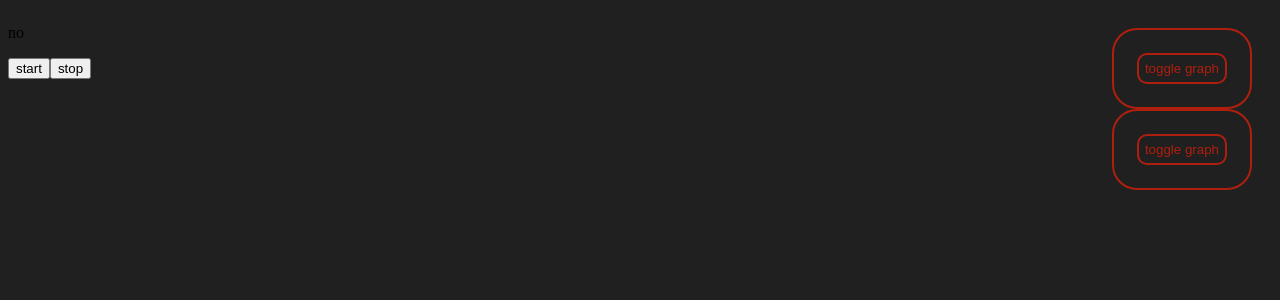
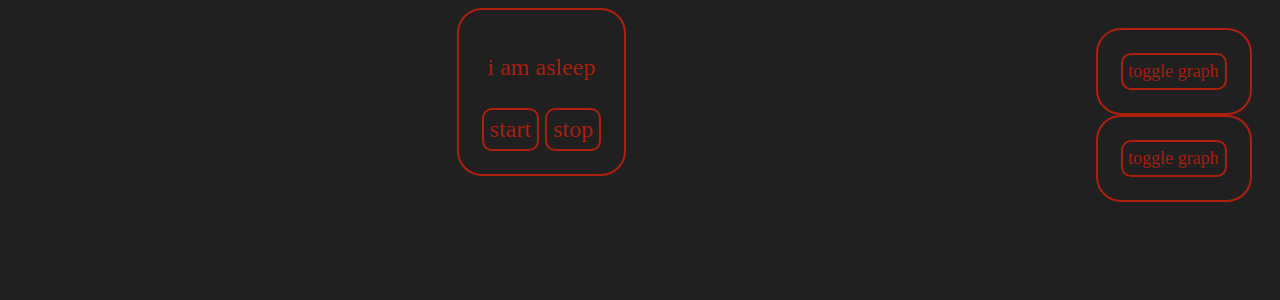
Before and after one commit to maxfarr/music-education-tools, a React (Vite) app: page / in a window 1280 px wide. Shown: the top 300 px of the page. Built offline with nearby package versions, Linux system fonts and the light colour scheme.

Commit message:
basic scale game functionality

```diff
--- a/src/App.jsx
+++ b/src/App.jsx
@@ -1,4 +1,4 @@
-import { createContext, useEffect, useRef, useState } from "react";
+import { createContext, useCallback, useEffect, useRef, useState } from "react";
 import PitchDetector from "./PitchDetector";
 import * as Tone from "tone";
 import * as d3 from "d3";
@@ -14,7 +14,7 @@ const WINDOW_SIZE = BATCHES * 128;
 
 let INPUT_SAMPLE_RATE = 48000.0;
 
-const CLARITY_THRESHOLD = 0.65;
+const CLARITY_THRESHOLD = 0.85;
 const MAX_TAU = 600;
 
 const SamplesContext = createContext();
@@ -54,6 +54,19 @@ const buttonStyle = {
   backgroundColor: backgroundHex,
   padding: "6px",
   color: mainColorHex,
+  fontFamily: "donegal",
+  fontSize: 24,
+};
+
+const graphButtonStyle = {
+  borderRadius: "10px",
+  margin: "3px",
+  border: "2px solid " + mainColorHex,
+  backgroundColor: backgroundHex,
+  padding: "6px",
+  color: mainColorHex,
+  fontFamily: "donegal",
+  fontSize: 18,
 };
 
 const widgetStyle = {
@@ -71,6 +84,16 @@ const boxStyle = {
 
 const textStyle = {
   color: mainColorHex,
+  fontFamily: "donegal",
+  fontSize: 24,
+  textAlign: "center",
+};
+
+const mainTextStyle = {
+  color: mainColorHex,
+  fontFamily: "donegal",
+  textAlign: "center",
+  fontSize: 80,
 };
 
 function App() {
@@ -130,19 +153,6 @@ function App() {
 
   return (
     <>
-      <SamplesContext.Provider value={{ samples: samples }}>
-        <div className="buttons" style={{ float: "left" }}>
-          <div>
-            {/* <PitchDetector samples={samples} /> */}
-            <ScaleGame
-              samples={samples}
-              sampleRate={INPUT_SAMPLE_RATE}
-              NSDFvals={NSDFvals}
-              initAudioInput={micInputSetup}
-            />
-          </div>
-        </div>
-
       <div className="graphWidget" style={widgetStyle}>
         <div style={boxStyle}>
           {graphEnabled ? <Graph samples={samples} /> : null}
@@ -154,6 +164,23 @@ function App() {
           <ToggleGraphButton setEnabled={setNSDFGraphEnabled} />
         </div>
       </div>
+
+      <SamplesContext.Provider value={{ samples: samples }}>
+        {/* <PitchDetector samples={samples} /> */}
+        <div
+          style={{
+            display: "flex",
+            alignItems: "center",
+            justifyContent: "center",
+          }}
+        >
+          <ScaleGame
+            samples={samples}
+            sampleRate={INPUT_SAMPLE_RATE}
+            NSDFvals={NSDFvals}
+            initAudioInput={micInputSetup}
+          />
+        </div>
       </SamplesContext.Provider>
     </>
   );
@@ -161,29 +188,54 @@ function App() {
 
 function ScaleGame({ samples, sampleRate, NSDFvals, initAudioInput }) {
   const [gameRunning, setGameRunning] = useState(false);
-  const detectedNote = useRef("");
+  const [targetDegree, setTargetDegree] = useState(0);
   const previousDetectedNote = useRef("");
   const currentCounter = useRef(0);
 
   const detector = useRef();
 
+  const scale = C_MAJOR;
+
+  function isNoteCorrect(note) {
+    return note === scale[targetDegree];
+  }
+
+  // function onDetectNote(note) {
+  //   if (isNoteCorrect(note)) {
+  //     console.log("setting increment callback");
+  //     setTargetDegree((d) => {
+  //       console.log("incrementing from ", d);
+  //       return (d + 1) % 7;
+  //     });
+  //   }
+  // }
+
   function onDetectFreq(freq, clarity) {
+    console.log(freq);
+    if (freq > 1300.0) return;
+
+    //console.log(freq);
     const note = noteFromFreq(freq);
     if (note === previousDetectedNote.current) {
       currentCounter.current += 1;
-      if (currentCounter.current === 9) {
-        // console.log("note", note);
-        // console.log("clarity", clarity);
+      if (currentCounter.current === 14) {
         if (clarity > CLARITY_THRESHOLD) {
           console.log(`note ${note} with clarity ${clarity}`);
+
+          if (isNoteCorrect(note)) {
+            console.log("setting increment callback");
+            setTargetDegree((d) => {
+              console.log("incrementing from ", d);
+              return (d + 1) % 7;
+            });
+          }
         }
       }
     } else {
-      //console.log("reset");
       currentCounter.current = 0;
     }
-    previousDetectedNote.current = detectedNote.current;
-    detectedNote.current = note;
+
+    previousDetectedNote.current = note;
   }
 
   function onComputeNSDF(datavals) {
@@ -217,21 +269,42 @@ function ScaleGame({ samples, sampleRate, NSDFvals, initAudioInput }) {
     };
   }, []);
 
+  useEffect(() => {
+    detector.current.freqCallback = onDetectFreq;
+  }, [targetDegree]);
+
   return (
+    <div style={{ ...boxStyle, alignItems: "center" }}>
+      {gameRunning ? (
         <>
-      {gameRunning ? <p>yes</p> : <p>no</p>}
+          <p style={{ ...textStyle, textAlign: "left" }}>
+            play this note, please:
+          </p>
+          <p style={mainTextStyle}>{scale[targetDegree]}</p>
+        </>
+      ) : (
+        <p style={textStyle}>i am asleep</p>
+      )}
       <StartGameButton startGame={startGame} />
       <StopGameButton stopGame={stopGame} />
-    </>
+    </div>
   );
 }
 
 function StartGameButton({ startGame }) {
-  return <button onClick={() => startGame()}>start</button>;
+  return (
+    <button style={buttonStyle} onClick={() => startGame()}>
+      start
+    </button>
+  );
 }
 
 function StopGameButton({ stopGame }) {
-  return <button onClick={() => stopGame()}>stop</button>;
+  return (
+    <button style={buttonStyle} onClick={() => stopGame()}>
+      stop
+    </button>
+  );
 }
 
 function ToggleGraphButton({ setEnabled }) {
@@ -240,7 +313,7 @@ function ToggleGraphButton({ setEnabled }) {
   }
 
   return (
-    <button onClick={stop} style={buttonStyle}>
+    <button onClick={stop} style={graphButtonStyle}>
       toggle graph
     </button>
   );
--- a/src/PitchDetector.js
+++ b/src/PitchDetector.js
@@ -13,7 +13,7 @@ export default class PitchDetector {
     this.samples = samples;
     this.sampleRate = sampleRate;
     this.rateMS = rateMS;
-    this.onDetectFreq = onDetectFreq;
+    this.freqCallback = onDetectFreq;
     this.onComputeNSDF = onComputeNSDF;
     this.k = k;
     this.W = W;
@@ -108,7 +108,7 @@ export default class PitchDetector {
 
         for (let i = positiveZeroCrossings[0]; i < MAX_TAU; i++) {
           if (datavals[i - 1] > threshold && datavals[i] < datavals[i - 1]) {
-            this.onDetectFreq(this.sampleRate / (i - 1), datavals[i - 1]);
+            this.freqCallback(this.sampleRate / (i - 1), datavals[i - 1]);
             break;
           }
         }
@@ -122,107 +122,3 @@ export default class PitchDetector {
     if (this.id) clearInterval(this.id);
   }
 }
-
-// export default function PitchDetector({
-//   samples,
-//   sample_rate = 100,
-//   color,
-//   button_style,
-//   widget_style,
-//   rate_ms,
-//   onDetectFreq,
-//   graph_params,
-// }) {
-//   const [peakTau, setPeakTau] = useState(0);
-
-//   function freqFromTau(tau) {
-//     return rate_ms / tau;
-//   }
-
-//   const k = 0.9;
-
-//   function initDetection() {
-//     setInterval(() => {
-//       let datavals = [];
-
-//       let positiveZeroCrossings = [];
-//       let negativeZeroCrossings = [];
-
-//       if (samples.current === undefined || samples.current.length === 0) {
-//         return;
-//       }
-
-//       for (let i = 0; i < MAX_TAU; i++) {
-//         let val = NSDF(i + 1, samples);
-//         datavals.push(val);
-//       }
-
-//       for (let i = 1; i < MAX_TAU; i++) {
-//         if (datavals[i] >= 0 && datavals[i - 1] < 0) {
-//           positiveZeroCrossings.push(i);
-//         }
-
-//         if (datavals[i] <= 0 && datavals[i - 1] > 0) {
-//           negativeZeroCrossings.push(i);
-//         }
-//       }
-
-//       // TODO: figure this mess out
-//       let calculatePeak = true;
-//       if (positiveZeroCrossings.length === 0) {
-//         //throw new Error("initDetection: no positive zero crossings");
-//         //console.log("initDetection: no positive zero crossings");
-//         calculatePeak = false;
-//       }
-//       if (negativeZeroCrossings.length === 0) {
-//         //throw new Error("initDetection: no negative zero crossings");
-//         //console.log("initDetection: no negative zero crossings");
-//         calculatePeak = false;
-//       }
-//       if (negativeZeroCrossings[0] > positiveZeroCrossings[0]) {
-//         //throw new Error("first crossing is not negative");
-//         //console.log("first crossing is not negative");
-//         calculatePeak = false;
-//       }
-
-//       if (calculatePeak) {
-//         let maxval = datavals[positiveZeroCrossings[0]];
-//         for (let i = positiveZeroCrossings[0]; i < MAX_TAU; i++) {
-//           let val = datavals[i];
-//           if (val > maxval) {
-//             maxval = val;
-//           }
-//         }
-
-//         let threshold = maxval * k;
-
-//         for (let i = positiveZeroCrossings[0]; i < MAX_TAU; i++) {
-//           if (datavals[i - 1] > threshold && datavals[i] < datavals[i - 1]) {
-//             setPeakTau(i);
-//             onDetectFreq(freqFromTau(i));
-//             break;
-//           }
-//         }
-//       }
-//     }, rate_ms);
-//   }
-
-//   return (
-//     <div className="detectorFrame" style={widget_style}>
-//       <svg
-//         className="graph"
-//         width={graph_params.width}
-//         height={graph_params.height}
-//         ref={svgRef}
-//       ></svg>
-//       <p style={textStyle}>
-//         detected peak: {peakTau.toString()} samples (
-//         {peakTau === 0 ? "NaN" : (INPUT_SAMPLE_RATE / peakTau).toString()} Hz)
-//       </p>
-//       <p style={textStyle}>detected note: {note}</p>
-//       <button onClick={initDetection} style={button_style}>
-//         start pitch detection
-//       </button>
-//     </div>
-//   );
-// }
--- /dev/null
+++ b/src/index.css
@@ -0,0 +1,6 @@
+@font-face {
+  font-family: "donegal";
+  src: local("donegal"), url(./DonegalOne-Regular.ttf) format("truetype");
+  /* other formats include: 'woff2', 'truetype, 'opentype',
+                              'embedded-opentype', and 'svg' */
+}
--- a/src/main.jsx
+++ b/src/main.jsx
@@ -3,7 +3,7 @@ import ReactDOM from "react-dom/client";
 import App from "./App.jsx";
 
 ReactDOM.createRoot(document.getElementById("root")).render(
-  <React.StrictMode>
-    <App />
-  </React.StrictMode>
+  //<React.StrictMode>
+  <App />
+  //</React.StrictMode>
 );
```
Also changed, not shown: src/DonegalOne-Regular.ttf (added). Lines whose indentation alone changed are shown as unchanged.
